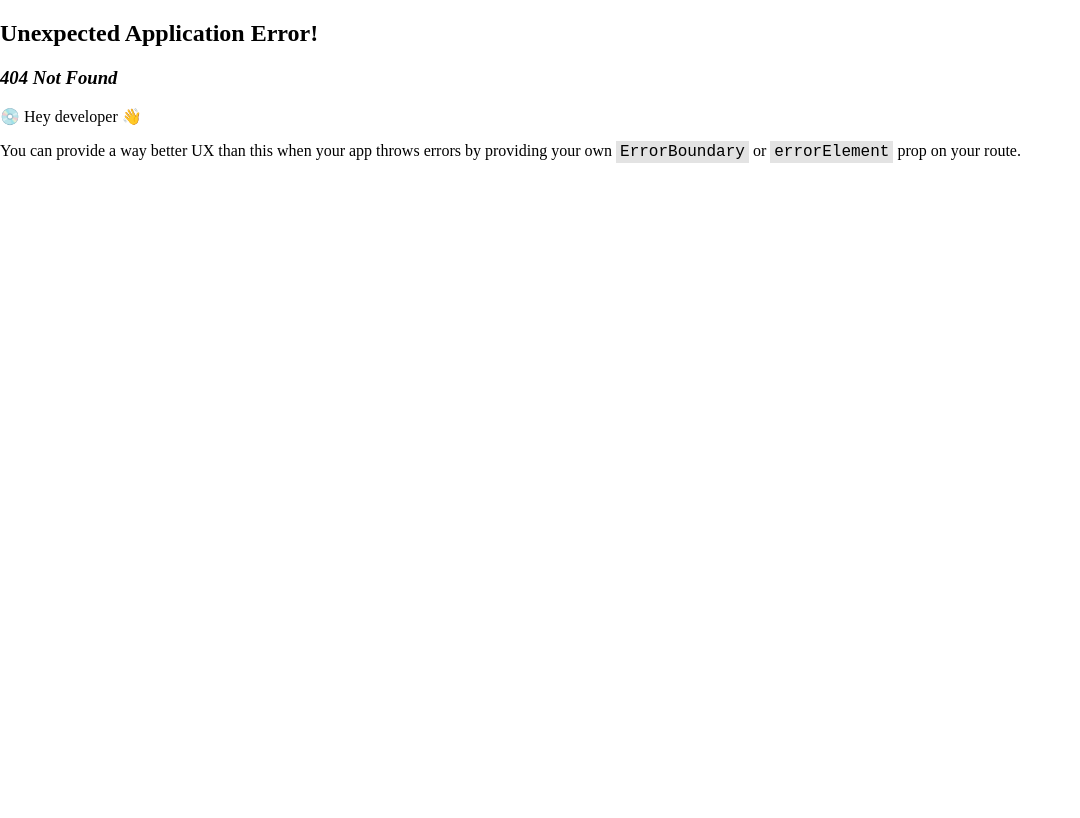
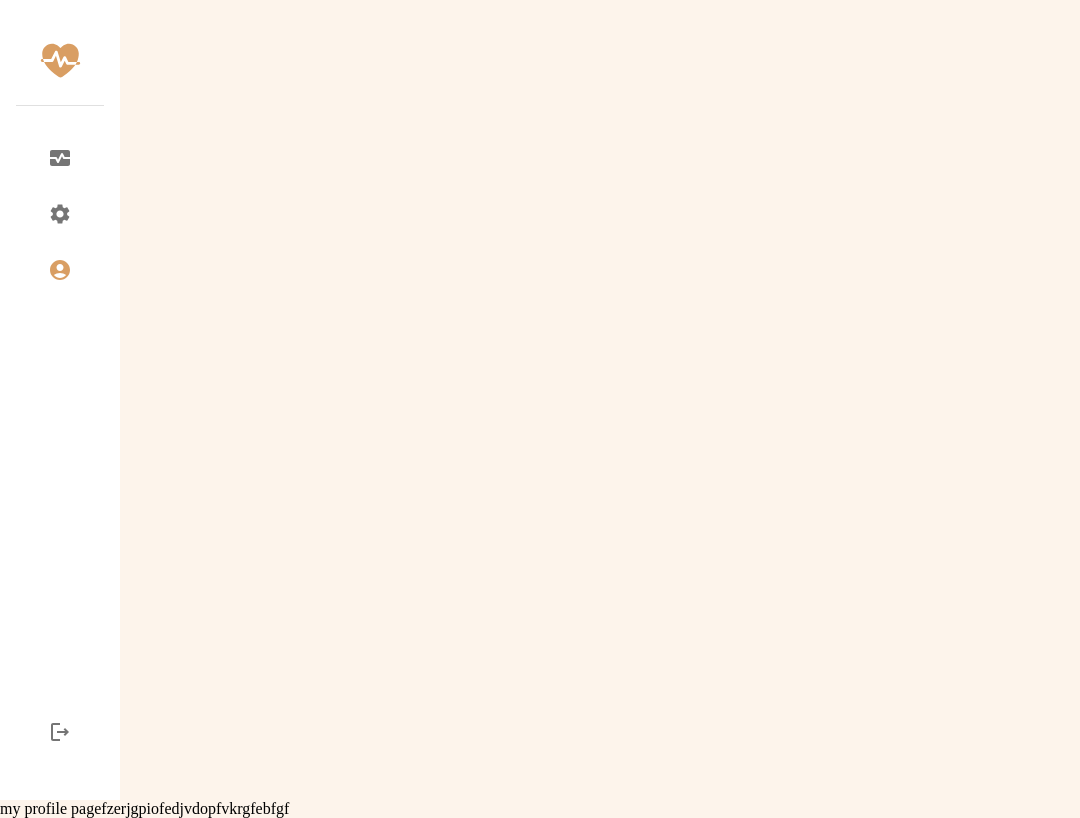
Before and after one commit to Pellegrin69/Challenge-stack-MyFitLog, a React (Vite) app in the folder frontend/: page /dashboard/my-profile in a window 1280 px wide. Before the commit this address had no page. Shown: the whole page, without its empty margins (0-1080 px from the left). Built offline with nearby package versions, Linux system fonts and the light colour scheme.

Commit message:
Create user profile page

```diff
--- a/frontend/package.json
+++ b/frontend/package.json
@@ -23,7 +23,7 @@
     "normalize.css": "^8.0.1",
     "react": "^18.2.0",
     "react-dom": "^18.2.0",
-    "react-router-dom": "^6.8.1",
+    "react-router-dom": "^6.8.2",
     "sort-by": "^1.2.0",
     "styled-components": "^5.3.6"
   },
--- a/frontend/src/components/Input/Button/PrimaryButton/PrimaryButton.tsx
+++ b/frontend/src/components/Input/Button/PrimaryButton/PrimaryButton.tsx
@@ -1,14 +1,16 @@
-import React from 'react';
-import * as Styled from './PrimaryButton.styles';
+import React from 'react'
+import * as Styled from './PrimaryButton.styles'
 
 export const PrimaryButton: React.FC<PrimaryButtonProps> = (props) => {
   return (
-    <Styled.ButtonComponent variant="contained" disableElevation>
+    <Styled.ButtonComponent onClick={props.onClick} variant="contained" disableElevation>
       {props.buttonLabel}
     </Styled.ButtonComponent>
-  );
-};
+  )
+}
 
 export interface PrimaryButtonProps {
-  buttonLabel: string;
+  buttonLabel: string,
+
+  onClick: () => void,
 }
--- a/frontend/src/features/Login/LoginForm/LoginForm.tsx
+++ b/frontend/src/features/Login/LoginForm/LoginForm.tsx
@@ -3,8 +3,10 @@ import { PrimaryButton } from "@/components/Input/Button/PrimaryButton/PrimaryBu
 import { SecondaryButton } from "@/components/Input/Button/SecondaryButton/SecondaryButton"
 import * as Styles from "./LoginForm.styles"
 import { TextField } from "@mui/material"
+import { useNavigate } from "react-router-dom"
 
 export const LoginForm: React.FC = () => {
+  const navigate = useNavigate()
   return (
     <Styles.Container>
       <TextField
@@ -18,6 +20,7 @@ export const LoginForm: React.FC = () => {
       />
       <PrimaryButton
         buttonLabel="login"
+        onClick={() => navigate("/dashboard")}
       />
 
       {/** <FormControlLabel control={<Checkbox defaultChecked/>} label="remember me"/> */}
--- a/frontend/src/main.tsx
+++ b/frontend/src/main.tsx
@@ -10,6 +10,7 @@ import Login from './pages/Root/Login/Login';
 import Home from './pages/Root/Home';
 import Dashboard from './pages/Dashboard';
 import Analytics from './pages/Dashboard/Analytics';
+import { MyProfilePage } from "@/pages/MyProfilePage/MyProfilePage"
 
 const router = createBrowserRouter([
   {
@@ -38,6 +39,10 @@ const router = createBrowserRouter([
         path: '',
         element: <Analytics />,
       },
+      {
+        path: 'my-profile',
+        element: <MyProfilePage />,
+      },
     ],
   },
 ]);
--- a/frontend/src/pages/Dashboard/header.tsx
+++ b/frontend/src/pages/Dashboard/header.tsx
@@ -1,19 +1,19 @@
 import { LogoDashboard } from '@/components/data_display/logo/dashboard';
-import { LogoutOutlined, MonitorHeart, Settings } from '@mui/icons-material';
+import { LogoutOutlined, MonitorHeart, Settings, AccountCircle } from '@mui/icons-material';
 import {
   Box,
   Button,
   Divider,
   List,
   ListItem,
-  ListItemAvatar,
   ListItemButton,
   ListItemIcon,
 } from '@mui/material';
-import { Link, useLocation } from 'react-router-dom';
+import { Link, useLocation, useNavigate } from 'react-router-dom'
 
 function Header() {
-  const location = useLocation();
+  const location = useLocation()
+  const navigate = useNavigate()
 
   return (
     <Box
@@ -35,6 +35,7 @@ function Header() {
           <ListItemButton sx={{ borderRadius: 2, justifyContent: 'center' }}>
             <ListItemIcon sx={{ minWidth: 0 }}>
               <MonitorHeart
+                onClick={() => navigate("/dashboard")}
                 color={
                   location.pathname === '/dashboard' ? 'primary' : 'inherit'
                 }
@@ -46,6 +47,18 @@ function Header() {
           <ListItemButton sx={{ borderRadius: 2, justifyContent: 'center' }}>
             <ListItemIcon sx={{ minWidth: 0 }}>
               <Settings />
+            </ListItemIcon>
+          </ListItemButton>
+        </ListItem>
+        <ListItem>
+          <ListItemButton sx={{ borderRadius: 2, justifyContent: 'center' }}>
+            <ListItemIcon sx={{ minWidth: 0 }}>
+              <AccountCircle
+                onClick={() => navigate("my-profile")}
+                color={
+                  location.pathname === '/dashboard/my-profile' ? 'primary' : 'inherit'
+                }
+              />
             </ListItemIcon>
           </ListItemButton>
         </ListItem>
--- /dev/null
+++ b/frontend/src/pages/MyProfilePage/MyProfilePage.tsx
@@ -0,0 +1,9 @@
+import React from "react"
+
+export const MyProfilePage: React.FC = () => {
+  return (
+    <div>
+      my profile pagefzerjgpiofedjvdopfvkrgfebfgf
+    </div>
+  )
+}
```
Also changed, not shown: frontend/src/pages/MyProfilePage/MyProfilePage.styles.tsx (added, +20 -0 lines), 1 other file (tests, documents, lock files or other folders).
